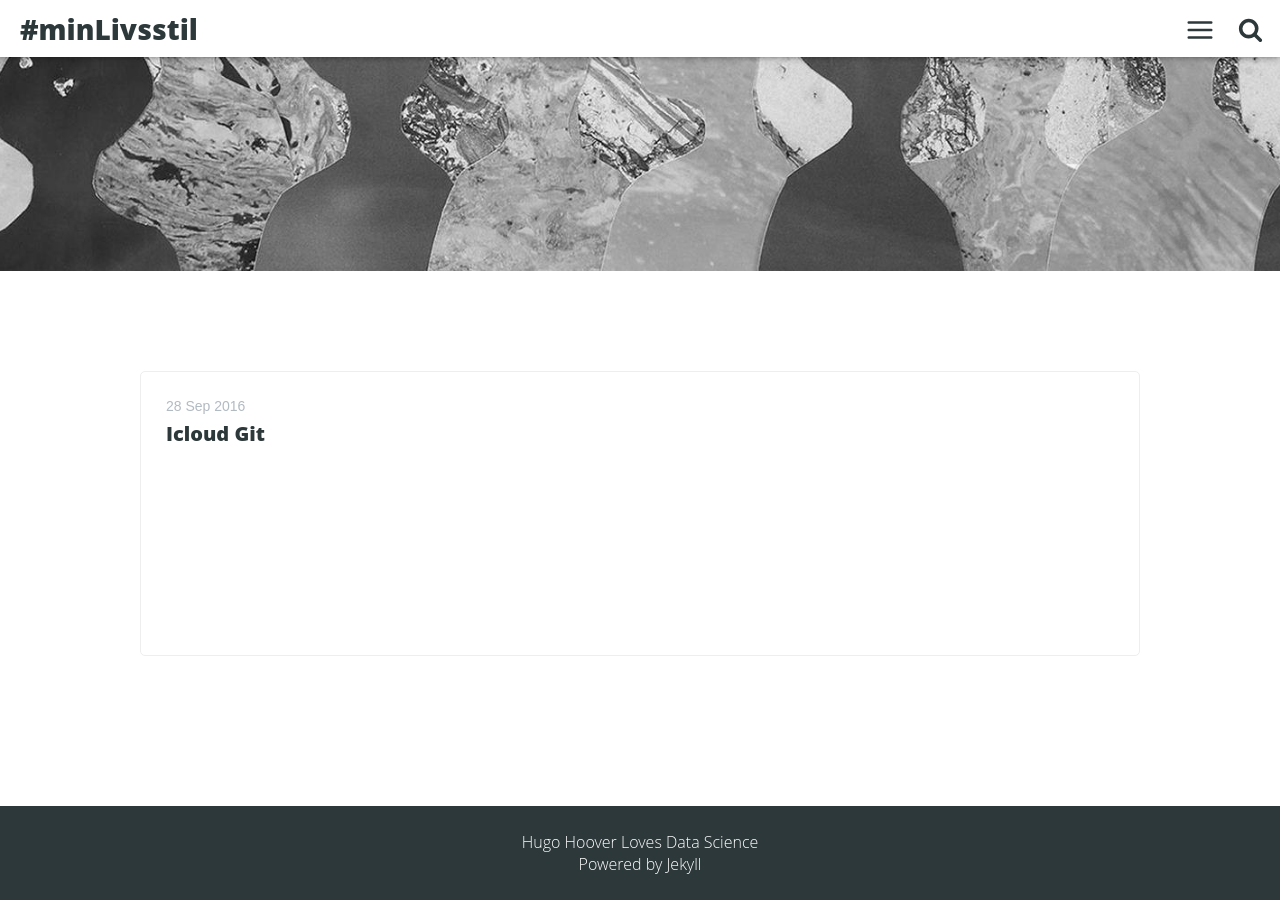
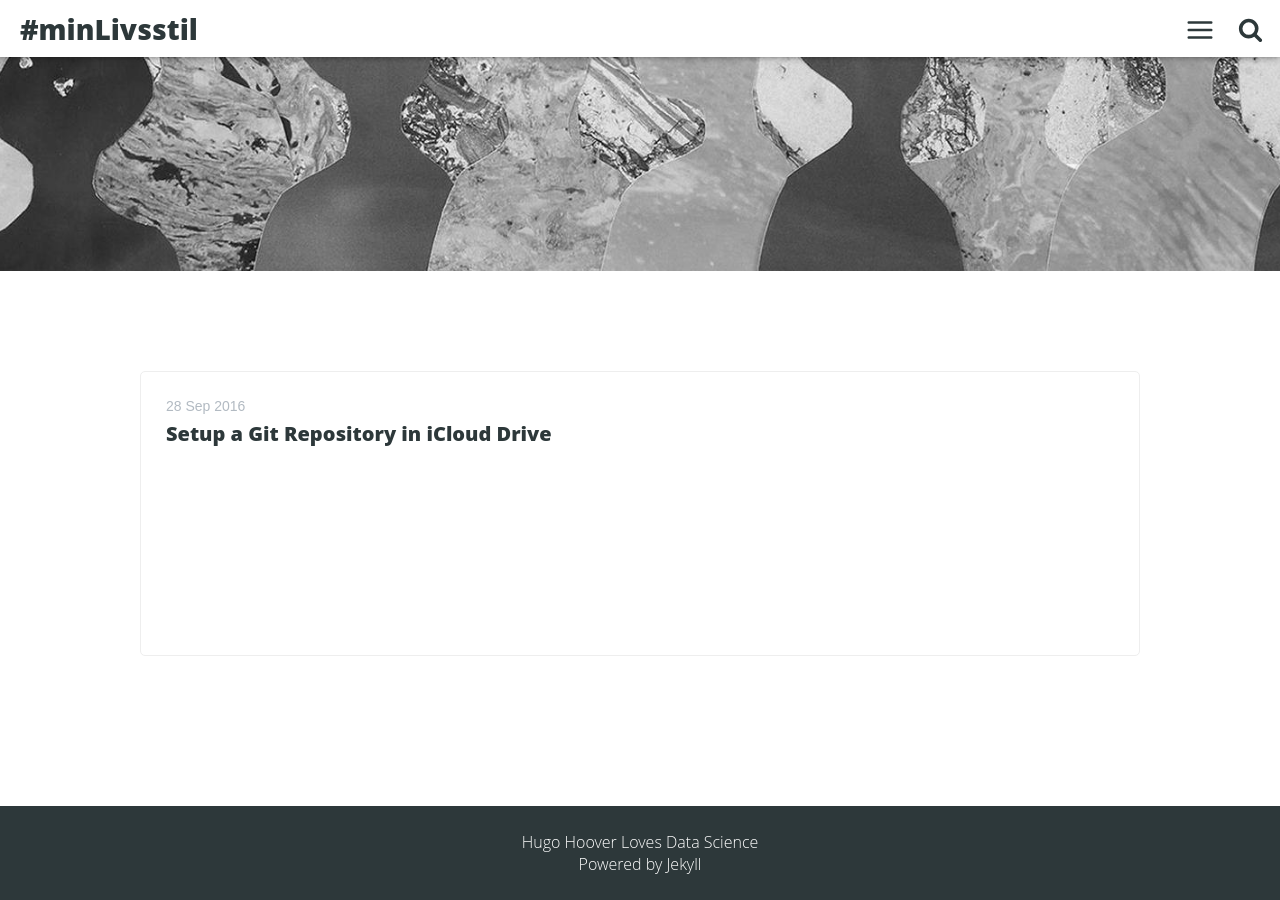
Before and after one commit to hugohoover/Meine-Karten, a Jekyll site: the page built from index.html, in a window 1280 px wide and 900 px high, scrolled down 704 px. Built offline with Jekyll 4.4.1, drawn with Linux system fonts in a browser that asks for light colours.

Commit message:
updated a post

```diff
--- a/_posts/2016-09-28-icloud-git.md
+++ b/_posts/2016-09-28-icloud-git.md
@@ -1,3 +1,7 @@
+---
+layout: post
+title: Setup a Git Repository in iCloud Drive
+---
 # Setup a Git Repository in iCloud Drive
 
 `November 27, 2014`
```
Also changed, not shown: Readme.md (deleted).
